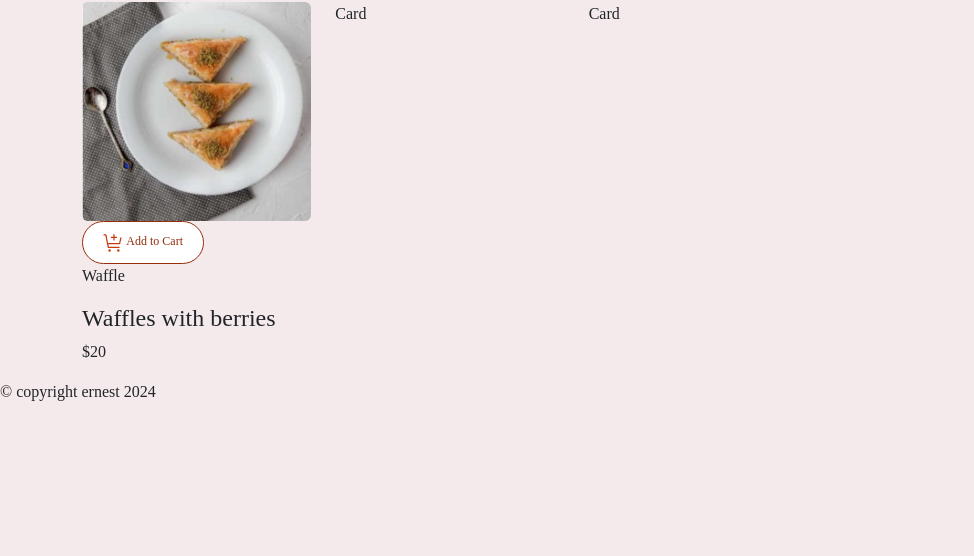
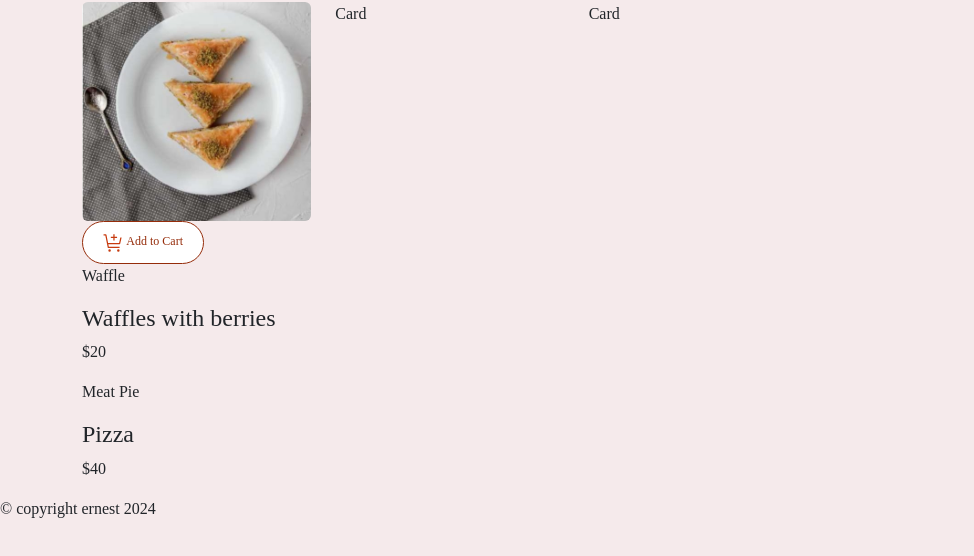
Before and after one commit to oluwamayowa17/practice-session, a plain HTML site: page index.html in a window 1280 px wide. Shown: the part 102-658 px from the top of the page, without its empty margins (0-974 px from the left). Drawn offline with nearby package versions, Linux system fonts and the light colour scheme.

Commit message:
Pizza purhase

```diff
--- a/index.html
+++ b/index.html
@@ -40,6 +40,11 @@
                             <h4>Waffles with berries</h4>
                             <p>$20</p>
                         </div>
+                        <div>
+                            <p>Meat Pie</p>
+                            <h4>Pizza</h4>
+                            <p>$40</p>
+                        </div>
                     </div>
                     <div class="col-md-4">Card</div>
                     <div class="col-md-4">Card</div>
```
